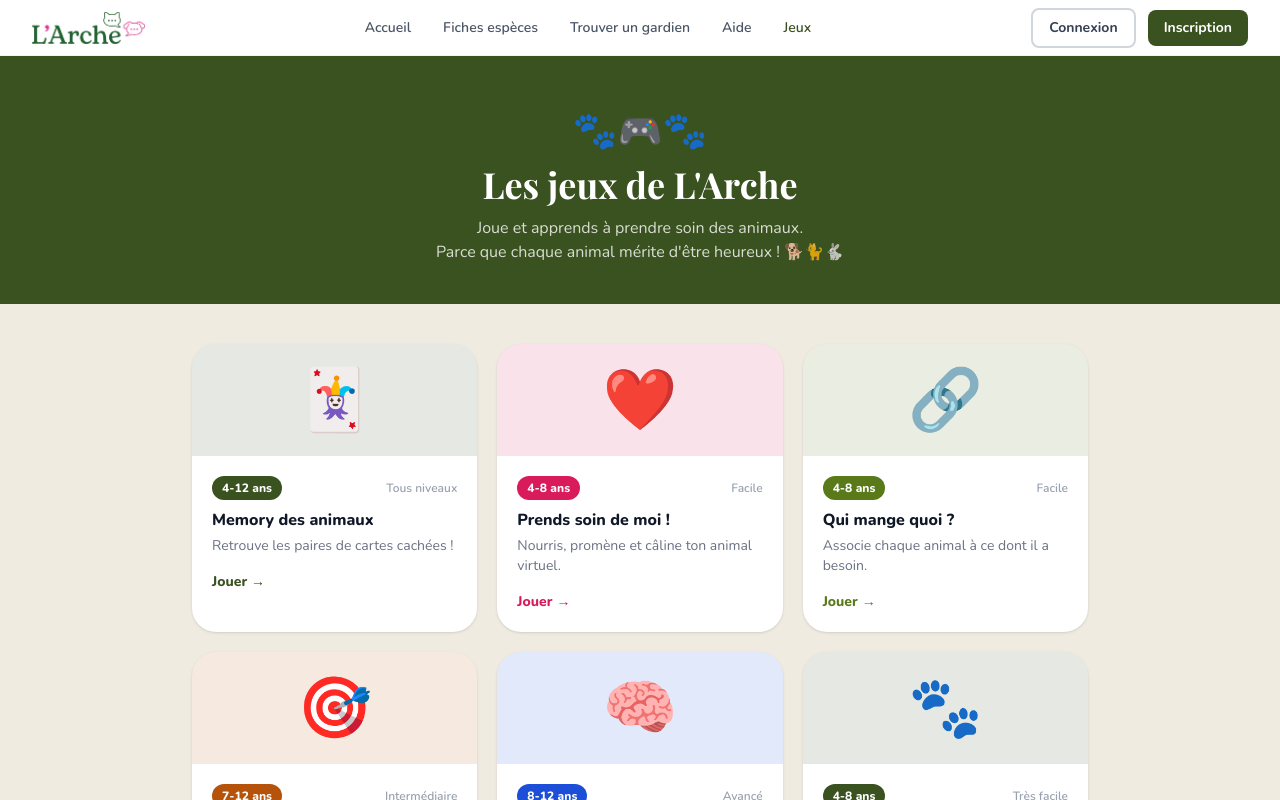
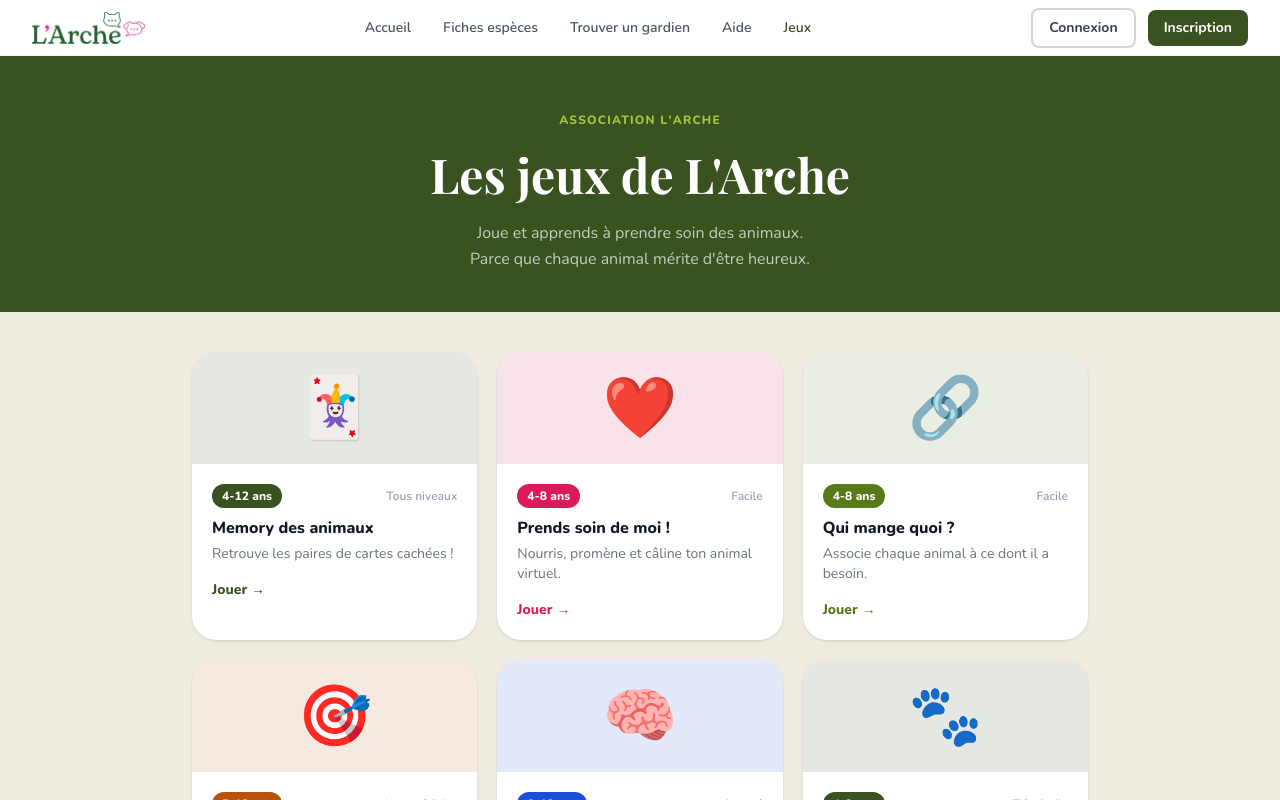
Before and after one commit to julie922/L-arche-front, a React (Vite) app: page /jeux in a window 1280 px wide. Shown: the top 800 px of the page. Built offline with nearby package versions, Linux system fonts and the light colour scheme.

Commit message:
FEAT(jeux): update JeuxPage styling and content for improved presentation

```diff
--- a/src/pages/JeuxPage.tsx
+++ b/src/pages/JeuxPage.tsx
@@ -120,13 +120,13 @@ export default function JeuxPage() {
 
       {/* Hero */}
       <section className="px-8 pt-14 pb-10 text-center" style={{ backgroundColor: '#3A5220' }}>
-        <p className="text-4xl mb-3">🐾🎮🐾</p>
-        <h1 className="text-4xl font-black text-white mb-3" style={{ fontFamily: "'Playfair Display', serif" }}>
+        <p className="text-xs font-black tracking-widest mb-4" style={{ color: '#A8C539' }}>ASSOCIATION L'ARCHE</p>
+        <h1 className="text-5xl font-black text-white mb-4 leading-tight" style={{ fontFamily: "'Playfair Display', serif" }}>
           Les jeux de L'Arche
         </h1>
-        <p className="text-white/80 text-base max-w-lg mx-auto">
+        <p className="text-white/70 text-base max-w-md mx-auto leading-relaxed">
           Joue et apprends à prendre soin des animaux.<br />
-          Parce que chaque animal mérite d'être heureux ! 🐕🐈🐇
+          Parce que chaque animal mérite d'être heureux.
         </p>
       </section>
 
```
